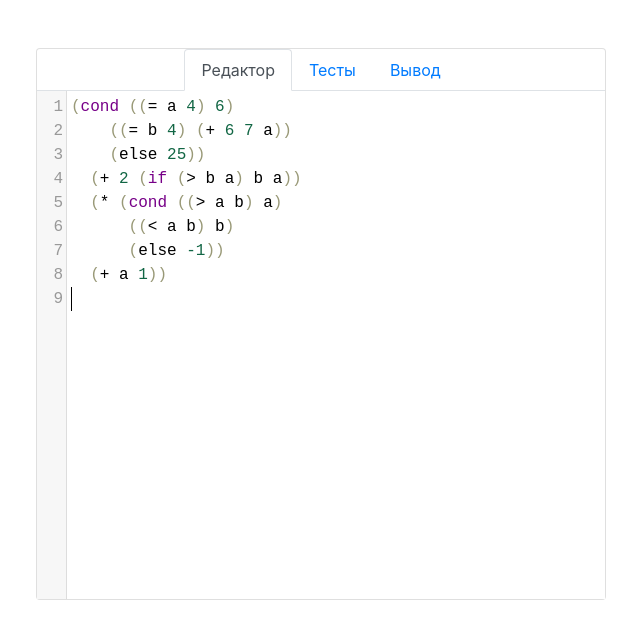
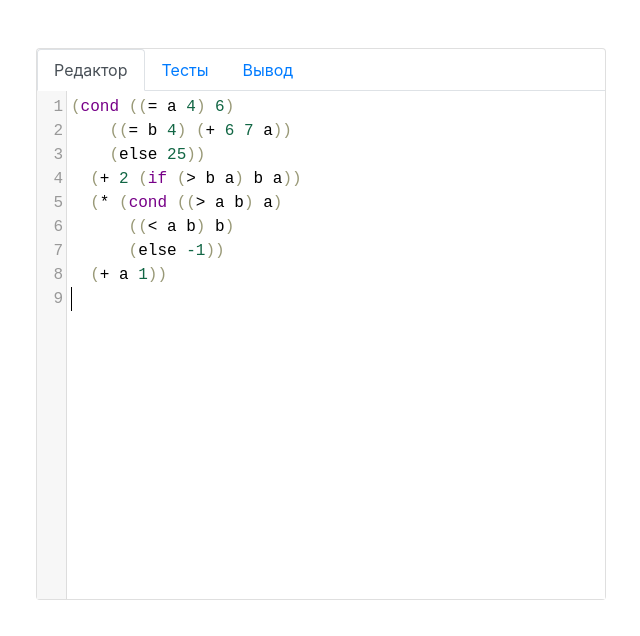
Before and after one commit to alex-ismailov/codemirror-tests, a React (Create React App) app: page / in a window 1280 px wide. Shown: the top 636 px of the page, without its empty margins (319-959 px from the left). Built offline with nearby package versions, Linux system fonts and the light colour scheme.

Commit message:
Refactor(src/App.js) use react-bootstrap to build editor component

```diff
--- a/src/App.js
+++ b/src/App.js
@@ -1,38 +1,75 @@
 // import CodeBasicEditor from './CodeBasicEditor.jsx';
 import Editor from './Editor.jsx';
+import { Container, Row, Col, Nav, Tab } from 'react-bootstrap';
 // import LivewireTemp from './LivewireTemp.jsx'
 
 const App = () => (
-  <div className='container'>
+  <Container>
     <div className='vh-100'>
-      <div className='row h-75 justify-content-center'>
-        <div className="col-6 card px-0 mt-5">
-          <ul className="nav nav-tabs justify-content-center" id="myTab" role="tablist">
-            <li className="nav-item">
-              <a className="nav-link active" id="editor-tab" data-toggle="tab" href="#editor" role="tab" aria-controls="editor" aria-selected="true">Редактор</a>
-            </li>
-            <li className="nav-item">
-              <a className="nav-link" id="tests-tab" data-toggle="tab" href="#tests" role="tab" aria-controls="tests" aria-selected="false">Тесты</a>
-            </li>
-            <li className="nav-item">
-              <a className="nav-link" id="output-tab" data-toggle="tab" href="#output" role="tab" aria-controls="output" aria-selected="false">Вывод</a>
-            </li>
-          </ul>
-          <div className="tab-content h-100" id="myTabContent">
-            <div className="tab-pane fade active show h-100" id="editor" role="tabpanel" aria-labelledby="editor-tab">
-              <Editor />
-            </div>
-            <div className="tab-pane fade" id="tests" role="tabpanel" aria-labelledby="tests-tab">
-              Результат тестов
-            </div>
-            <div className="tab-pane fade" id="output" role="tabpanel" aria-labelledby="output-tab">
-              Вывод
-            </div>
-          </div>
-        </div>
+      <Row className='h-75 justify-content-center'>
+          <Col xs={6} className='card px-0 mt-5'>
+            <Tab.Container defaultActiveKey="editor">
+              <Nav variant='tabs'>
+                <Nav.Item>
+                  <Nav.Link eventKey="editor">Редактор</Nav.Link>
+                </Nav.Item>
+                <Nav.Item>
+                  <Nav.Link eventKey="tests">Тесты</Nav.Link>
+                </Nav.Item>
+                <Nav.Item>
+                  <Nav.Link eventKey="output">Вывод</Nav.Link>
+                </Nav.Item>
+              </Nav>
+              <Tab.Content className='h-100'>
+                <Tab.Pane eventKey="editor" className='h-100'>
+                  <Editor />
+                </Tab.Pane>
+                <Tab.Pane eventKey="tests">
+                  Результат тестов
+                </Tab.Pane>
+                <Tab.Pane eventKey="output">
+                  Вывод
+                </Tab.Pane>
+              </Tab.Content>
+            </Tab.Container>
+          </Col>
+        </Row>
       </div>
-    </div>
-  </div>
+    </Container>
 );
 
 export default App;
+
+// Шаблон на native bootstrap 4.6
+// const App = () => (
+//   <div className='container'>
+//     <div className='vh-100'>
+//       <div className='row h-75 justify-content-center'>
+//         <div className="col-6 card px-0 mt-5">
+//           <ul className="nav nav-tabs justify-content-center" id="myTab" role="tablist">
+//             <li className="nav-item">
+//               <a className="nav-link active" id="editor-tab" data-toggle="tab" href="#editor" role="tab" aria-controls="editor" aria-selected="true">Редактор</a>
+//             </li>
+//             <li className="nav-item">
+//               <a className="nav-link" id="tests-tab" data-toggle="tab" href="#tests" role="tab" aria-controls="tests" aria-selected="false">Тесты</a>
+//             </li>
+//             <li className="nav-item">
+//               <a className="nav-link" id="output-tab" data-toggle="tab" href="#output" role="tab" aria-controls="output" aria-selected="false">Вывод</a>
+//             </li>
+//           </ul>
+//           <div className="tab-content h-100" id="myTabContent">
+//             <div className="tab-pane fade active show h-100" id="editor" role="tabpanel" aria-labelledby="editor-tab">
+//               <Editor />
+//             </div>
+//             <div className="tab-pane fade" id="tests" role="tabpanel" aria-labelledby="tests-tab">
+//               Результат тестов
+//             </div>
+//             <div className="tab-pane fade" id="output" role="tabpanel" aria-labelledby="output-tab">
+//               Вывод
+//             </div>
+//           </div>
+//         </div>
+//       </div>
+//     </div>
+//   </div>
+// );
```
